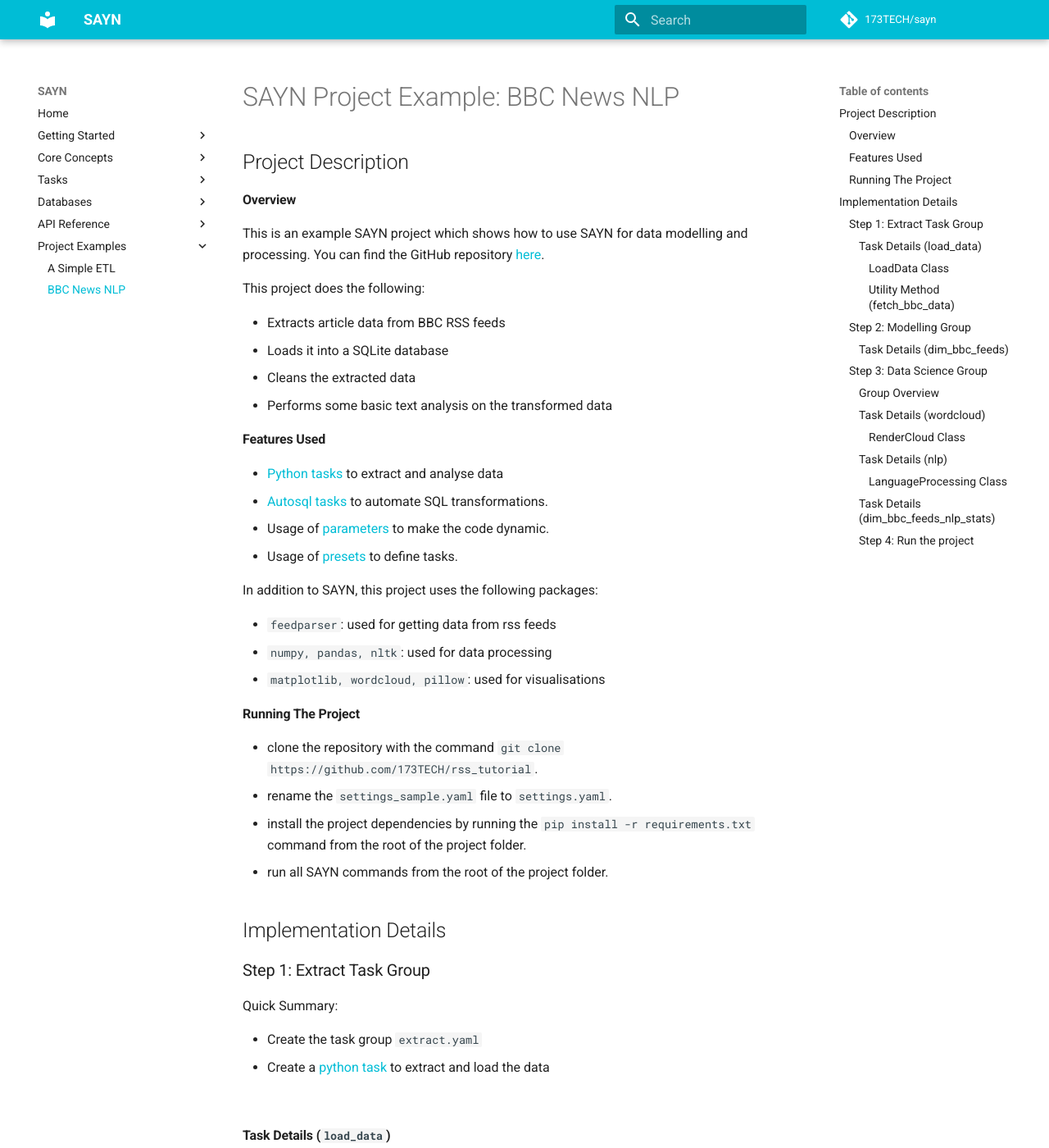
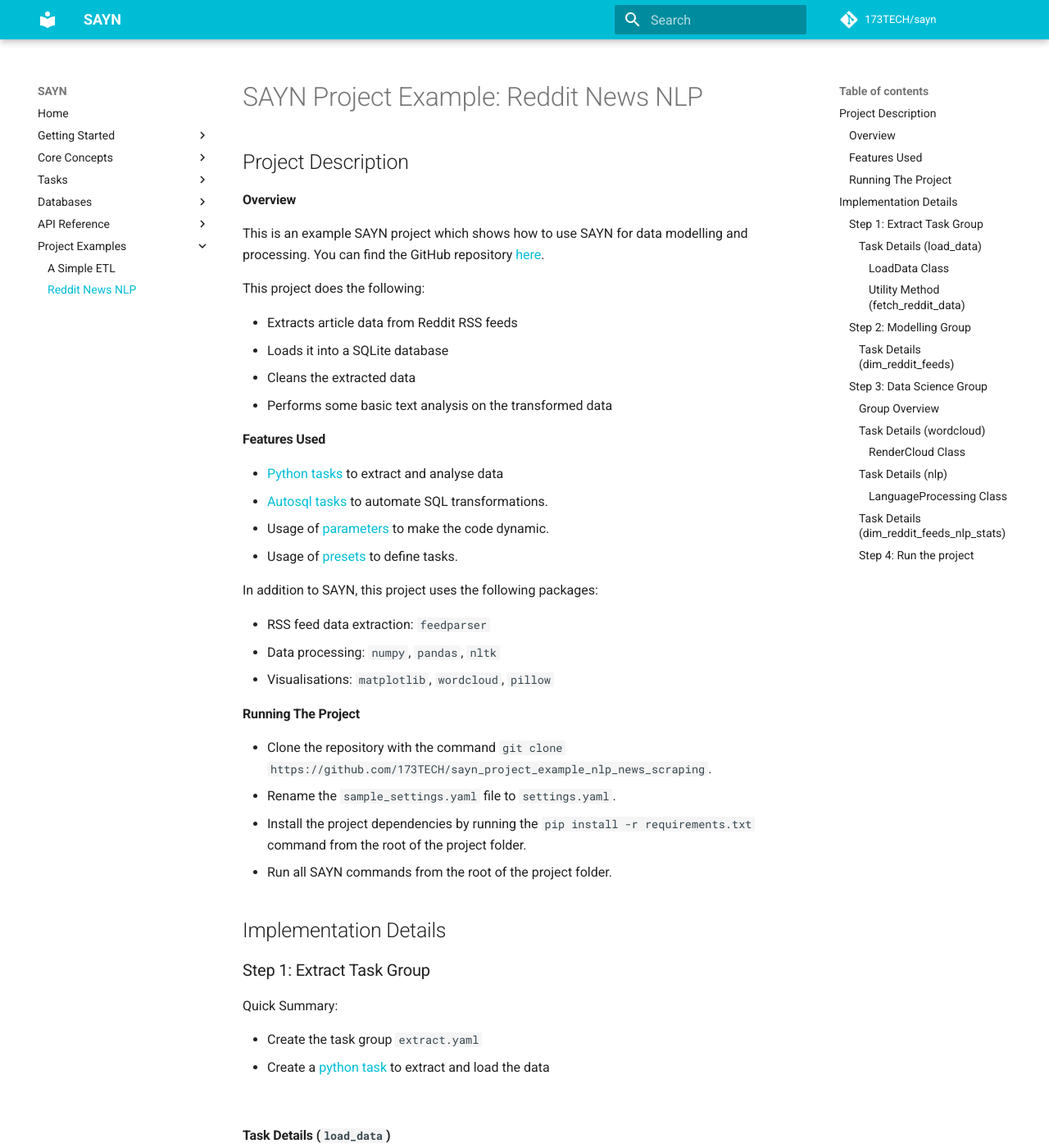
Before and after one commit to 173TECH/sayn, an MkDocs documentation site: the page built from docs/project_examples/reddit_news_nlp.md, in a window 1280 px wide and 1400 px high. Shown: the whole window at 82% size. Built offline with MkDocs 1.6.1 and Material for MkDocs 9.7.7, drawn with Linux system fonts in a browser that asks for light colours; comment, search, counter and statistics services are not loaded; some of the changed text lies outside the part shown.

Commit message:
updated nlp project doc

````diff
--- a/docs/project_examples/bbc_news_nlp.md
+++ b/docs/project_examples/reddit_news_nlp.md
@@ -1,15 +1,15 @@
-# SAYN Project Example: BBC News NLP
+# SAYN Project Example: Reddit News NLP
 
 ## Project Description
 
 #### Overview
 
 This is an example SAYN project which shows how to use SAYN for data modelling and processing. You can find the GitHub repository
-[here](https://github.com/173TECH/rss_tutorial){target="\_blank"}.
+[here](https://github.com/173TECH/sayn_project_example_nlp_news_scraping){target="\_blank"}.
 
 This project does the following:
 
-* Extracts article data from BBC RSS feeds
+* Extracts article data from Reddit RSS feeds
 * Loads it into a SQLite database
 * Cleans the extracted data
 * Performs some basic text analysis on the transformed data
@@ -23,16 +23,16 @@
 
 In addition to SAYN, this project uses the following packages:
 
-* `feedparser`: used for getting data from rss feeds
-* `numpy, pandas, nltk`: used for data processing
-* `matplotlib, wordcloud, pillow`: used for visualisations
+* RSS feed data extraction: `feedparser`
+* Data processing: `numpy`, `pandas`, `nltk`
+* Visualisations: `matplotlib`, `wordcloud`, `pillow`
 
 #### Running The Project
 
-* clone the repository with the command `git clone https://github.com/173TECH/rss_tutorial`.
-* rename the `settings_sample.yaml` file to `settings.yaml`.
-* install the project dependencies by running the `pip install -r requirements.txt` command from the root of the project folder.
-* run all SAYN commands from the root of the project folder.
+* Clone the repository with the command `git clone https://github.com/173TECH/sayn_project_example_nlp_news_scraping`.
+* Rename the `sample_settings.yaml` file to `settings.yaml`.
+* Install the project dependencies by running the `pip install -r requirements.txt` command from the root of the project folder.
+* Run all SAYN commands from the root of the project folder.
 <br>
 ## Implementation Details
 
@@ -61,18 +61,11 @@
         type: python
         class: load_data.LoadData
         parameters:
-          table: logs_bbc_feeds
+          table: logs_reddit_feeds
           links:
-            - http://feeds.bbci.co.uk/news/england/rss.xml
-            - http://feeds.bbci.co.uk/news/wales/rss.xml
-            - http://feeds.bbci.co.uk/news/scotland/rss.xml
-            - http://feeds.bbci.co.uk/news/northern_ireland/rss.xml
-            - http://feeds.bbci.co.uk/news/world/us_and_canada/rss.xml
-            - http://feeds.bbci.co.uk/news/world/middle_east/rss.xml
-            - http://feeds.bbci.co.uk/news/world/latin_america/rss.xml
-            - http://feeds.bbci.co.uk/news/world/europe/rss.xml
-            - http://feeds.bbci.co.uk/news/world/asia/rss.xml
-            - http://feeds.bbci.co.uk/news/world/africa/rss.xml
+            - https://www.reddit.com/r/USnews/new/.rss
+            - https://www.reddit.com/r/UKnews/new/.rss
+            - https://www.reddit.com/r/EUnews/new/.rss
 
     ```
 
@@ -81,7 +74,7 @@
 
 The `load_data` task will have the following steps:
 
-* `Appending BBC data to dataframe`: loops through the links array, appends data from each link to a dataframe
+* `Appending Reddit data to dataframe`: loops through the links array, appends data from each link to a dataframe
 * `Updating database`: loads dataframe into SQLite database using `pandas.to_sql` method
 
 
@@ -91,20 +84,18 @@
 
 Our LoadData inherits properties from SAYN's PythonTask, in addition it will have 3 methods:
 
-* `fetch_bbc_data`: fetches data from the BBC RSS feeds
+* `fetch_reddit_data`: fetches data from the Reddit RSS feeds
 * `setup`: sets the order of steps to run
 * `run`: defines what each step does during the run
 
 ???+ attention
-     `fetch_bbc_data` is a utility method for this task, while `setup` and `run` are the usual SAYN methods. Please note that methods `setup` and `run` need to return either `self.success()` or `self.fail()` in order to run.
+     `fetch_reddit_data` is a utility method for this task, while `setup` and `run` are the usual SAYN methods. Please note that methods `setup` and `run` need to return either `self.success()` or `self.fail()` in order to run.
 
-###### Utility Method (`fetch_bbc_data`)
+###### Utility Method (`fetch_reddit_data`)
 
-The `fetch_bbc_data` function uses the `feedparser.parse` method to fetch the raw data from the rss feed link. It then converts the data into a `pandas dataframe` to make it easier to work with.
+The `fetch_reddit_data` function uses the `feedparser.parse` method to fetch the raw data from the rss feed link. It then converts the data into a `pandas dataframe` to make it easier to work with.
 
 The function also extracts the source of each article and adds it under the `source` column.
-
-Lastly, the function assigns a `unique_id` to each article which is based on its article id and the source it originates from. This is because the same article may be published in multiple sources with the same id, which means our original ids are not unique and could be misleading.
 
 ??? example "python/load_data.py"
     ``` python
@@ -112,39 +103,37 @@
     import feedparser as f
     from sayn import PythonTask
 
+
     class LoadData(PythonTask):
-
-        def fetch_bbc_data(self, link):
-            """Parse and label RSS BBC News data then return it in a pandas DataFrame"""
+        def fetch_reddit_data(self, link):
+            """Parse and label RSS Reddit data then return it in a pandas DataFrame"""
 
             # get data from supplied link
+
             raw_data = f.parse(link)
 
             # transform data to dataframe
+
             data = pd.DataFrame(raw_data.entries)
 
-            # remove incompatible columns
-            data.drop(
-                ["title_detail", "summary_detail", "links", "published_parsed"],
-                axis=1,
-                inplace=True,
-            )
+            # select columns of interest
 
-            # get the source (this only works for BBC RSS feeds)
-            data["source"] = link[29:-8].replace("/", "_")
+            data = data.loc[:, ["id", "link", "updated", "published", "title"]]
 
-            # generating ids to be unique, since same story ids can be published in different sources
-            data["unique_id"] = data["id"] + data["source"]
+            # get the source, only works for Reddit RSS feeds
+
+            source_elements = link.split("/")
+            data["source"] = source_elements[4] + "_" + source_elements[5]
 
             return data
 
         def setup(self):
-            self.set_run_steps(["Appending BBC data to dataframe", "Updating database"])
+            self.set_run_steps(["Appending Reddit data to dataframe", "Updating database"])
             return self.success()
 
         def run(self):
 
-            with self.step("Appending BBC data to dataframe"):
+            with self.step("Appending Reddit data to dataframe"):
 
                 links = self.parameters["links"]
                 table = self.parameters["user_prefix"] + self.task_parameters["table"]
@@ -153,7 +142,7 @@
 
                 for link in links:
 
-                    temp_df = self.fetch_bbc_data(link)
+                    temp_df = self.fetch_reddit_data(link)
                     n_rows = len(temp_df)
                     df = df.append(temp_df)
                     self.info(f"Loading {n_rows} rows into destination: {table}....")
@@ -176,29 +165,28 @@
 
 Quick Summary:
 
-* Create the SQL query `dim_bbc_feeds.sql` to filter out duplicates
+* Create the SQL query `dim_reddit_feeds.sql` to filter out duplicates
 * Create a modelling [preset](../presets.md) in `project.yaml`
 * Create the task group `modelling.yaml`
 
 <br>
 
-#### Task Details (`dim_bbc_feeds`)
+#### Task Details (`dim_reddit_feeds`)
 
 Currently our `load_data` task appends data to our database but it does not filter out any potential duplicates that we might encounter after multiple runs. This is where the `modelling` group comes in, we can define an [AutoSQL task](../tasks/autosql.md) to filter out any duplicates.
 
-First, we need to create a sql query in our `sql` folder that will filter out any duplicates; we will call it `dim_bbc_feeds.sql`
+First, we need to create a sql query in our `sql` folder that will filter out any duplicates; we will call it `dim_reddit_feeds.sql`
 
-??? example "sql/dim_bbc_feeds.sql"
+??? example "sql/dim_reddit_feeds.sql"
     ```sql
-    SELECT DISTINCT unique_id
-         , id
+    SELECT DISTINCT id
          , title
-         , summary
+         , published
+         , updated
          , link
-         , guidislink
-         , published
          , source
-    FROM {{user_prefix}}logs_bbc_feeds
+
+    FROM {{user_prefix}}logs_reddit_feeds
     ```
 
 ??? tip
@@ -234,12 +222,12 @@
 ??? tip
     `{{ task.name }}` returns the name of task
 
-Now that we have the modelling [preset](../presets.md), we can use it in the `modelling` group. Since we want `dim_bbc_feeds` to run after our `load_data` task, we will need to set the parents of the task to `load_data`.
+Now that we have the modelling [preset](../presets.md), we can use it in the `modelling` group. Since we want `dim_reddit_feeds` to run after our `load_data` task, we will need to set the parents of the task to `load_data`.
 
 ??? example "tasks/modelling.yaml"
     ```yaml
     tasks:
-        dim_bbc_feeds:
+        dim_reddit_feeds:
           preset: modelling
           parents:
             - load_data
@@ -253,7 +241,7 @@
 * Create the task group `data_science.yaml`
 * Create the [python task](../tasks/python.md) `wordcloud` to generate wordclouds
 * Create the [python task](../tasks/python.md) `nlp` to generate text statistics
-* Create the [AutoSQL task](../tasks/autosql.md) `dim_bbc_feeds_nlp_stats` to calculate aggregate statistics grouped by source
+* Create the [AutoSQL task](../tasks/autosql.md) `dim_reddit_feeds_nlp_stats` to calculate aggregate statistics grouped by source
 
 <br>
 
@@ -269,47 +257,31 @@
 * `nlp`: generates the text statistics
 * `wordcloud`: generates the wordclouds
 
-Both tasks will use data from our `dim_bbc_feeds` table, therefore we will need to set their their table [parameters](../parameters.md) to `dim_bbc_feeds`. Since both of these tasks are children of the `dim_bbc_feeds` task, we will also need to set their parents attributes to `dim_bbc_feeds`.
+Both tasks will use data from our `dim_reddit_feeds` table, therefore we will need to set their their table [parameters](../parameters.md) to `dim_reddit_feeds`. Since both of these tasks are children of the `dim_reddit_feeds` task, we will also need to set their parents attributes to `dim_reddit_feeds`.
 
-The `nlp` task has a `text` parameter, this parameter specifies which columns have text for processing.
-The `wordcloud` task has a `stopwords` parameter, this parameter provides additional context related stopwords (e.g. "say" and its variations seem to be very common in summaries, however they are not very informative).
+The `wordcloud` task has a `stopwords` parameter, this parameter provides additional context related stopwords.
 
 ??? example "tasks/data_science.yaml"
     ```yaml
     tasks:
+
       nlp:
         type: python
         class: nlp.LanguageProcessing
         parents:
-          - dim_bbc_feeds
+          - dim_reddit_feeds
         parameters:
-          table: dim_bbc_feeds
-          text:
-            - title
-            - summary
+          table: dim_reddit_feeds
 
       wordcloud:
         type: python
         class: wordcloud.RenderCloud
         parents:
-          - dim_bbc_feeds
+          - dim_reddit_feeds
         parameters:
-          table: dim_bbc_feeds
+          table: dim_reddit_feeds
           stopwords:
-            - say
-            - said
-            - says
-            - will
-            - country
-            - US
-            - England
-            - Scotland
-            - Wales
-            - NI
-            - Ireland
-            - Europe
-            - BBC
-            - yn
+            - Reddit
 
     ```
 
@@ -318,7 +290,7 @@
 
 The `wordcloud` task will have the following steps:
 
-* `Grouping texts`: aggregates article summaries and groups them by source (summaries are used instead of titles since they tend to be longer)
+* `Grouping texts`: aggregates article titles and groups them by source
 * `Generating clouds`: generates a wordcloud for each source, as well as the full dataset
 
 ###### RenderCloud Class
@@ -386,34 +361,33 @@
                 table = self.parameters["user_prefix"] + self.task_parameters["table"]
 
                 df = pd.DataFrame(self.default_db.read_data(f"SELECT * FROM {table}"))
-                full_text = " ".join(article for article in df.summary)
+                full_text = " ".join(article for article in df.title)
 
                 sources = df.groupby("source")
-                grouped_texts = sources.summary.sum()
+                grouped_texts = sources.title.sum()
 
             with self.step("Generating clouds"):
 
                 stopwords = STOPWORDS.update(self.parameters["stopwords"])
-                self.info("Generating bbc_wordcloud.png")
-                self.word_cloud(
-                    "bbc", full_text, stopwords, b_colour="white", c_colour="black"
-                )
+                self.info("Generating reddit_wordcloud.png")
+                self.word_cloud("reddit", full_text, stopwords)
 
                 # Source specific wordclouds
 
                 for group, text in zip(grouped_texts.keys(), grouped_texts):
                     self.info(f"Generating {group}_wordcloud.png")
-                    self.word_cloud(group, text, stopwords)
+                    self.word_cloud(
+                        group, text, stopwords, b_colour="black", c_colour="white"
+                    )
 
             return self.success()
-
     ```
 
 #### Task Details (`nlp`)
 
 The `nlp` task will have the following steps:
 
-* `Processing texts`: loops through text_fields, generates text statistics on each entry
+* `Processing texts`: generates text statistics for each title
 * `Updating database`: similar to LoadData step, has additional debugging information
 
 ###### LanguageProcessing Class
@@ -470,13 +444,11 @@
             with self.step("Processing texts"):
 
                 table = self.parameters["user_prefix"] + self.task_parameters["table"]
-                text_fields = self.parameters["text"]
 
                 df = pd.DataFrame(self.default_db.read_data(f"SELECT * FROM {table}"))
 
-                for t in text_fields:
-                    self.info(f"Processing texts for {t} field")
-                    self.desc_text(df, t, "english")
+                self.info(f"Processing texts for title field")
+                self.desc_text(df, "title", "english")
 
             with self.step("Updating database"):
                 if df is not None:
@@ -489,41 +461,37 @@
                     )
 
             return self.success()
-
     ```
 
-#### Task Details (`dim_bbc_feeds_nlp_stats`)
+#### Task Details (`dim_reddit_feeds_nlp_stats`)
 
-Now that we have individual article statistics, it would be a good idea to create an additional modelling task to find some aggregate statistics grouped by source. Let's create another SQL query called `dim_bbc_feeds_nlp_stats` in the `sql` folder. This query will give us the average, grouped by source, of the text statistics generated by the `nlp` task.
+Now that we have individual article statistics, it would be a good idea to create an additional modelling task to find some aggregate statistics grouped by source. Let's create another SQL query called `dim_reddit_feeds_nlp_stats` in the `sql` folder. This query will give us the average, grouped by source, of the text statistics generated by the `nlp` task.
 
-??? example "sql/dim_bbc_feeds_nlp_stats.py"
+??? example "sql/dim_reddit_feeds_nlp_stats.py"
     ```sql
     SELECT source
-         , AVG(title_letters) AS average_tl
-         , AVG(title_words) AS average_tw
-         , AVG(title_sentences) AS average_ts
-         , AVG(summary_letters) AS average_sl
-         , AVG(summary_words) AS average_sw
-         , AVG(summary_sentences) AS average_ss
+         , AVG(title_letters) AS average_letters
+         , AVG(title_words) AS average_words
+         , AVG(title_sentences) AS average_sentences
 
-    FROM {{user_prefix}}dim_bbc_feeds_nlp
+    FROM {{user_prefix}}dim_reddit_feeds_nlp
 
     GROUP BY 1
 
     ORDER BY 1
     ```
 
-Finally, we can add the `dim_bbc_feeds_nlp_stats` task to the the `modelling` group. Like the previous modelling task, we will create this task using the modelling [preset](../presets.md) in `project.yaml`; setting the parents parameter to `nlp`. We want to materialise this query as a view; therefore, we will need to overwrite the materialisation parameter of the preset.
+Finally, we can add the `dim_reddit_feeds_nlp_stats` task to the the `modelling` group. Like the previous modelling task, we will create this task using the modelling [preset](../presets.md) in `project.yaml`; setting the parents parameter to `nlp`. We want to materialise this query as a view; therefore, we will need to overwrite the materialisation parameter of the preset.
 
 ??? example "modelling.yaml"
     ```yaml
     tasks:
-        dim_bbc_feeds:
+        dim_reddit_feeds:
           preset: modelling
           parents:
             - load_data
 
-        dim_bbc_feeds_nlp_stats:
+        dim_reddit_feeds_nlp_stats:
           preset: modelling
           materialisation: view
           parents:
--- a/mkdocs.yml
+++ b/mkdocs.yml
@@ -81,4 +81,4 @@
     - PythonTask: api/python_task.md
   - Project Examples:
     - A Simple ETL: project_examples/simple_etl.md
-    - BBC News NLP: project_examples/bbc_news_nlp.md
+    - Reddit News NLP: project_examples/reddit_news_nlp.md
````
Also changed, not shown: other parts of docs/project_examples/reddit_news_nlp.md (+5 -2 lines).
